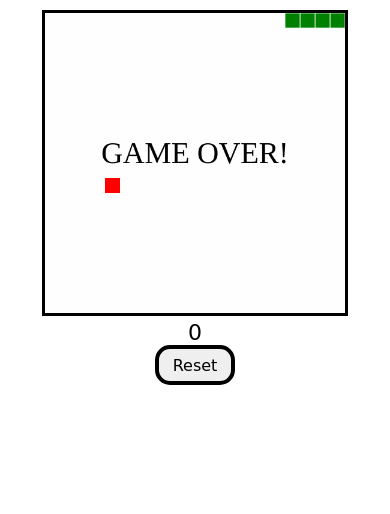
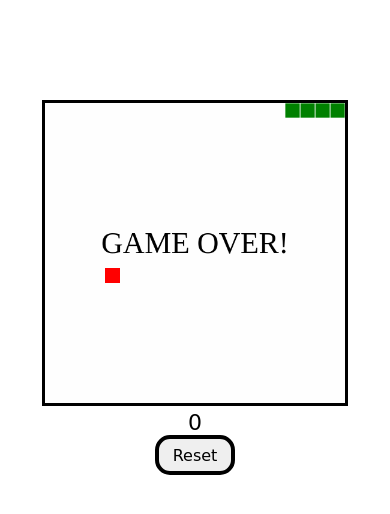
Before and after one commit to 216037150/snakeGame, a plain HTML site: page index.html in a window 390 px wide. Drawn offline with Linux system fonts and the light colour scheme.

Commit message:
added media query

```diff
--- a/styles.css
+++ b/styles.css
@@ -49,7 +49,8 @@
    ========================= */
 @media (max-width: 480px) {
     #gameContainer {
-        margin-top: 10px;
+        margin-top: 100px;
+        border-radius: 10px;
     }
 
     #gameBoard {
```
Also changed, not shown: index.html (line endings or trailing spaces).
